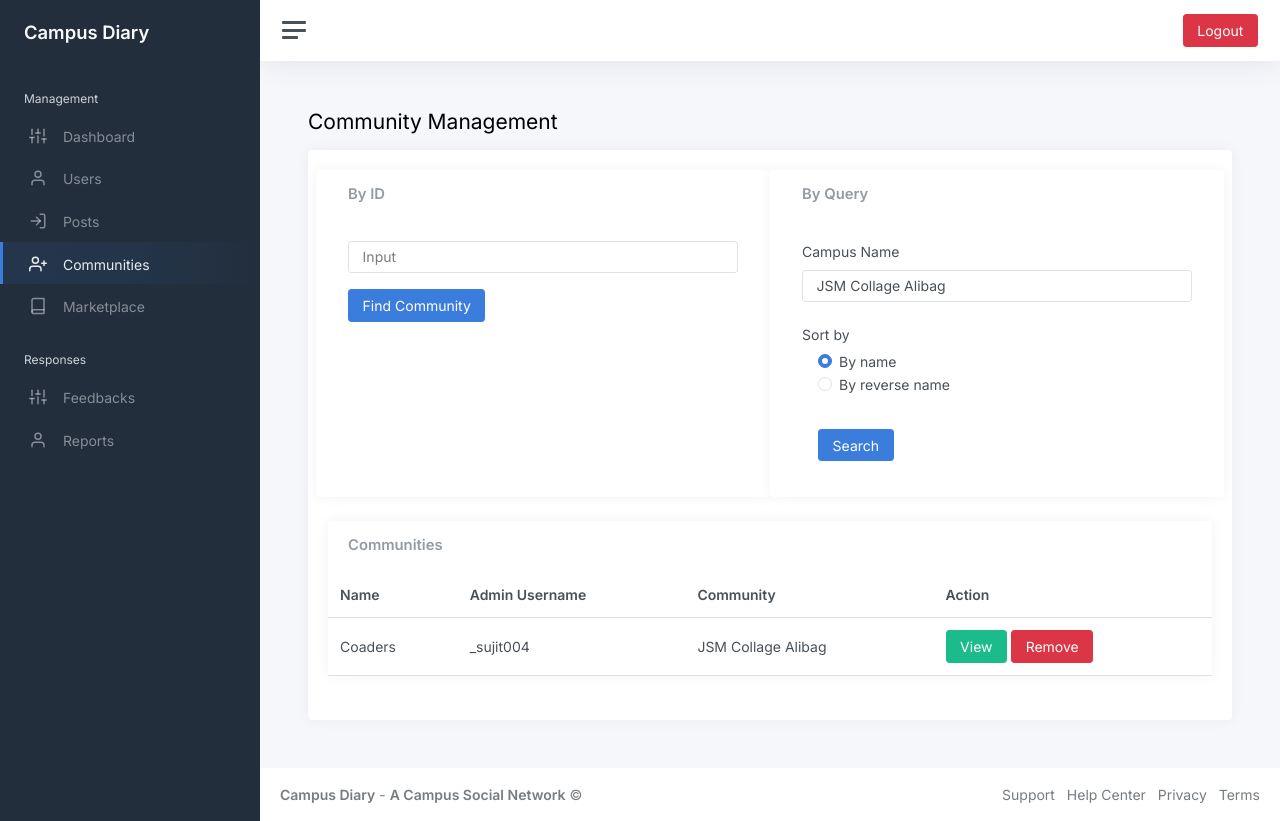
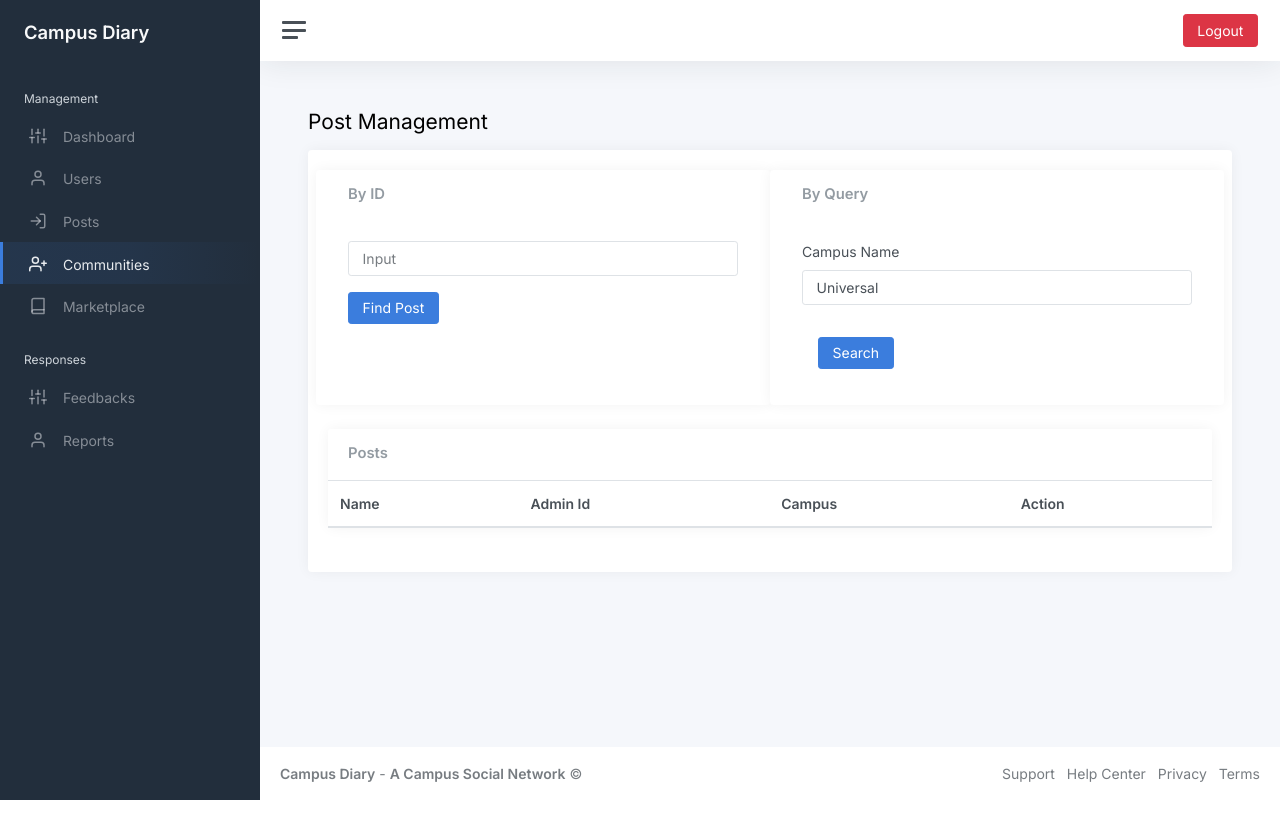
Before and after one commit to BhoirSujit/Campus-Diary-Admin, a Node server app: page /communities/ in a window 1280 px wide. After the commit the page ends 800 px from the top, so only its background shows below. Run offline with Node 20, Linux system fonts and the light colour scheme; lists and menus that the app fills with data are empty; some libraries are stand-ins or nearby versions.

Commit message:
communities ready

```diff
--- a/routes/communities.js
+++ b/routes/communities.js
@@ -3,15 +3,17 @@ const express = require('express')
 const router = express.Router();
 
 const db = require('../config')
-const comRef = db.collection("community");
+const Ref = db.collection("community");
+const pRef = db.collection("posts");
 
 router.use(express.static('public'));
 
 
-async function getComDataByID(id, afterLoad) {
+//db
+async function getDataByID(id, afterLoad) {
   try {
     //getting data
-      const snapshot = await postsRef.where('id', '==', id).get()
+    const snapshot = await Ref.where('id', '==', id).get()
     afterLoad(snapshot)
 
   }
@@ -20,42 +22,115 @@ async function getComDataByID(id, afterLoad) {
   }
 }
 
+async function removeById(id, afterLoad) {
+  try {
+    //getting data
+    const snapshot = await Ref.doc(id).delete();
+    var jobskill_query = pRef.where('communityId', '==', id);
+jobskill_query.get().then(function(querySnapshot) {
+  querySnapshot.forEach(function(doc) {
+    doc.ref.delete();
+    afterLoad(snapshot)
+  });
+});
 
+
+
+  }
+  catch (error) {
+    console.log(error);
+  }
+}
+
+async function getDataByQuery(campus, afterLoad) {
+  try {
+    //getting data //add .where('campus', '==', campus)
+    const snapshot = await Ref.where('campus', '==', campus).get()
+    afterLoad(snapshot)
+
+  }
+  catch (error) {
+    console.log(error);
+  }
+}
+
+var data = []
 
 router
   .get("/", (req, res) => {
     const locals = {
-      UsersData  : []
+      UsersData: []
     }
     res.render("communities", locals)
   })
-.post('/',function(req, res){
+  .post('/', function (req, res) {
 
-    let cid = req.body.id;
+    if (req.body.type == 'q') {
+      let campus = req.body.campus;
+      //let sort = req.body.sort;
 
-    getComDataByID(cid, (snapshot) =>{
+      console.log('getting data for community : ' + campus + " ");
 
-        var data = [];
 
-        console.log('snapshote are : '+snapshot);
+      getDataByQuery(campus, (snapshot) => {
+
+        data = [];
+
+        console.log('snapshote are : ' + snapshot);
         if (snapshot.empty) {
           console.log('No matching documents.');
 
         }
-        else
-          {
+        else {
           snapshot.forEach(doc => {
             console.log(doc.id, '=>', doc.data());
             data.push(doc.data());
+
           });
 
 
         }
-        res.send( {
-            m : pid,
-            postdata : data
+        res.send({
+          postdata: data
         })
       })
+    }
+    else if (req.body.type == 'i') {
+      let pid = req.body.id;
+
+      getDataByID(pid, (snapshot) => {
+
+        data = [];
+
+        console.log('snapshote are : ' + snapshot);
+        if (snapshot.empty) {
+          console.log('No matching documents.');
+
+        }
+        else {
+          snapshot.forEach(doc => {
+            console.log(doc.id, '=>', doc.data());
+            data.push(doc.data());
+
+          });
+
+
+        }
+        res.send({
+          m: pid,
+          postdata: data
+        })
+      })
+    }
+    else if (req.body.type == "r") {
+      //
+      removeById(req.body.id, (snapshot) => {
+      })
+
+
+    }
+
+
 
 
 
--- a/views/communities.ejs
+++ b/views/communities.ejs
@@ -11,6 +11,12 @@
 	<link rel="canonical" href="https://demo-basic.adminkit.io/" />
 
 	<title>Campus Dairy Admin</title>
+
+	<link rel="stylesheet" href="https://cdn.jsdelivr.net/npm/bootstrap@4.6.2/dist/css/bootstrap.min.css">
+	<script src="https://cdn.jsdelivr.net/npm/jquery@3.6.4/dist/jquery.slim.min.js"></script>
+	<script src="https://cdn.jsdelivr.net/npm/popper.js@1.16.1/dist/umd/popper.min.js"></script>
+	<script src="https://cdn.jsdelivr.net/npm/bootstrap@4.6.2/dist/js/bootstrap.bundle.min.js"></script>
+
 
 	<link href="css/app.css" rel="stylesheet">
 	<link href="https://fonts.googleapis.com/css2?family=Inter:wght@300;400;600&display=swap" rel="stylesheet">
@@ -98,7 +104,7 @@
 			<main class="content">
 				<div class="container-fluid p-0">
 
-					<h1 class="h3 mb-3">Community Management</h1>
+					<h1 class="h3 mb-3">Post Management</h1>
 
 					<div class="row">
 						<div class="col-12">
@@ -111,11 +117,15 @@
 											<h5 class="card-title mb-0">By ID</h5>
 										</div>
 										<div class="card-body">
-                                            <input type="text" class="form-control mb-3" placeholder="Input">
+											<form onsubmit="return getPostsById()">
+												<input type="text" id="postid" class="form-control mb-3"
+													placeholder="Input">
 
 												<div>
-												<a href="#" class="btn btn-primary">Find Community</a>
+													<Button type="submit" class="btn btn-primary">Find Post</a>
 												</div>
+											</form>
+
 										</div>
 
 
@@ -127,39 +137,55 @@
 											<h5 class="card-title mb-0">By Query</h5>
 										</div>
 										<div class="card-body">
-
+											<form onsubmit="return getByQuery()">
 												<div class="mb-3">
 													<label class="form-label">Campus Name</label>
-                                                <select class="form-control">
-                    <option>JSM Collage Alibag</option>
-                    <option>PNP Collage Alibag</option>
+													<select id="campusName" class="form-control">
+														<option value="Universal">Universal</option>
+														<option value="JSM Collage Alibag">JSM Collage Alibag</option>
+														<option value="PNP Collage Alibag">PNP Collage Alibag</option>
 													</select>
 												</div>
-                                            <div class="mb-3">
-                                                <div class="row">
-                                                    <label class="col-form-label">Sort by</label>
-                                                    <div class="ms-3">
-                                                        <label class="form-check">
-                                                            <input name="radio-3" type="radio" class="form-check-input" checked="">
-                                                            <span class="form-check-label">By name</span>
-                                                        </label>
-                                                        <label class="form-check">
-                                                            <input name="radio-3" type="radio" class="form-check-input">
-                                                            <span class="form-check-label">By reverse name</span>
-                                                        </label>
+
+												<div>
+													<button type="submit" class="btn btn-primary m-3">Search</button>
+												</div>
+											</form>
 
 
 
 										</div>
-                                                </div>
-                                            </div>
-											<div>
-												<a href="#" class="btn btn-primary m-3">Search</a>
-											</div>
+
 
 									</div>
 
 
+									<!-- The Modal -->
+									<div class="modal" id="myModal">
+										<div class="modal-dialog">
+											<div class="modal-content">
+
+												<!-- Modal Header -->
+												<div class="modal-header">
+													<h4 class="modal-title">Post Data</h4>
+													<button type="button" class="close"
+														data-dismiss="modal">&times;</button>
+												</div>
+
+												<!-- Modal body -->
+												<div class="modal-body">
+													<div id="modelbody"></div>
+												</div>
+
+												<!-- Modal footer -->
+												<div class="modal-footer">
+													<button type="button" onclick="return doAction()"
+														class="btn btn-danger" data-dismiss="modal">Remove</button>
+
+												</div>
+
+											</div>
+										</div>
 									</div>
 
 
@@ -169,27 +195,22 @@
 										<div class="card flex-fill">
 											<div class="card-header">
 
-												<h5 class="card-title mb-0">Communities</h5>
+												<h5 class="card-title mb-0">Posts</h5>
 											</div>
 											<table class="table table-hover my-0">
 												<thead>
 													<tr>
 														<th>Name</th>
-														<th class="d-none d-xl-table-cell">Admin Username</th>
-														<th class="d-none d-xl-table-cell">Community</th>
+														<th class="d-none d-xl-table-cell">Admin Id</th>
+														<th class="d-none d-xl-table-cell">Campus</th>
 														<th class="d-none d-md-table-cell">Action</th>
 													</tr>
 												</thead>
-												<tbody>
-													<tr>
-														<td>Coaders</td>
-														<td class="d-none d-xl-table-cell">_sujit004</td>
-														<td class="d-none d-xl-table-cell">JSM Collage Alibag</td>
-														<td class="d-none d-md-table-cell">
-															<button class="btn btn-success">View</button>
-															<button class="btn btn-danger">Remove</button>
-														</td>
-													</tr>
+												<tbody id="datacontainer">
+													<div>
+
+													</div>
+
 												</tbody>
 											</table>
 										</div>
@@ -235,6 +256,134 @@
 	</div>
 
 	<script src="js/app.js"></script>
+	<script src="https://code.jquery.com/jquery-3.7.1.min.js"
+		integrity="sha256-/JqT3SQfawRcv/BIHPThkBvs0OEvtFFmqPF/lYI/Cxo=" crossorigin="anonymous"></script>
+	<script>
+		var datacontainer = document.getElementById('datacontainer');
+		var modelbody = document.getElementById('modelbody');
+		var data = null;
+
+		function loadData() {
+			let tabledata = "";
+			console.log("data are : " + data);
+			for (var i = 0; i < data.length; i++) {
+
+				console.log(data[i]);
+				//load data here
+				tabledata += '<tr><td>' + data[i]["name"] + '</td><td class="d-none d-xl-table-cell">' + data[i]["admin"] + '</td><td class="d-none d-xl-table-cell">' + data[i]["members"].length + '</td><td class="d-none d-md-table-cell"><button class="btn btn-success" onclick="return addData(' + i + ')" data-toggle="modal" data-target="#myModal">View</button><button onclick="return  removePost(\''+data[i]["id"]+'\')" class="btn btn-danger ms-2">Remove</button></td></tr>';
+				//
+
+
+			}
+			datacontainer.innerHTML = tabledata;
+		}
+
+
+
+		function getPostsById() {
+			let pid = document.getElementById('postid').value;
+
+
+			$.ajax(
+				{
+					url: "/communities",
+					method: 'POST',
+					contentType: 'application/json',
+					data: JSON.stringify({ 'type': 'i', 'id': pid }),
+					success: function (res) {
+						console.log("pid = " + res.m + "data are : " + res.postdata);
+						data = JSON.parse(JSON.stringify(res.postdata));
+						loadData();
+					}
+				}
+			)
+			return false;
+
+		}
+
+		function getByQuery() {
+
+			let campus = document.getElementById('campusName').value
+
+			//let sort = document.querySelector('input[name="radio-3"]:checked').value
+
+			console.log('getting data with campus and sort are : ' + campus )
+
+
+			$.ajax(
+				{
+					url: "/communities",
+					method: 'POST',
+					contentType: 'application/json',
+					data: JSON.stringify({ 'type': 'q', 'campus': campus }),
+					success: function (res) {
+						console.log("pid = " + res.m + "data are : " + res.postdata);
+						data = JSON.parse(JSON.stringify(res.postdata));
+
+
+						loadData();
+					}
+				}
+			)
+			return false;
+
+		}
+
+		var hi = 0;
+
+		function addData(position) {
+			hi = position;
+
+			console.log("data filling : " + position)
+			let datac = "";
+			datac += "<p> id : " + data[position]["id"] + "<p>";
+			datac += "<p>Pic : ";
+				datac += "<a href='https://firebasestorage.googleapis.com/v0/b/campus-diary-33019.appspot.com/o/CommunityPictures%2F" + data[position]["communityPicId"] + ".jpg?alt=media' target='_blank' >Pic </a>";
+
+
+			datac += "<p>";
+
+			datac += "<p>Name : " + data[position]["name"] + "<p>";
+			datac += "<p>About : " + data[position]["about"] + "<p>";
+			datac += "<p>Admin ID : " + data[position]["admin"] + "<p>";
+			datac += "<p>Campus : " + data[position]["campus"] + "<p>";
+
+			datac += "<p>Members : " + data[position]["members"].length + "<p>";
+			datac += "<p>Tags : " + data[position]["tags"] + "<p>";
+			modelbody.innerHTML = datac;
+			return false;
+		}
+
+
+		function doAction() {
+			return removePost(data[hi]["id"])
+		}
+
+		function removePost(postid) {
+			console.log("i got call");
+			var result = window.confirm("Do you really want to remove Community with id " + postid + "? after removing community indirectly remove all posts belongs to that community. please think again");
+			if (result == true) {
+				//remove user
+				console.log("remove post");
+				$.ajax(
+					{
+						url: "/communities",
+						method: 'POST',
+						contentType: 'application/json',
+						data: JSON.stringify({ 'type': 'r', 'id': postid }),
+						success: function (res) {
+
+
+							loadData();
+						}
+					}
+				)
+				return false;
+			}
+			return false;
+		}
+
+	</script>
 
 
 
```
Lines whose indentation alone changed are shown as unchanged.
